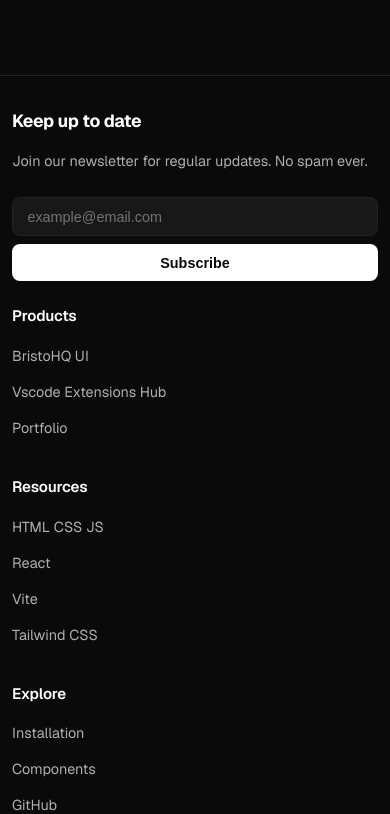
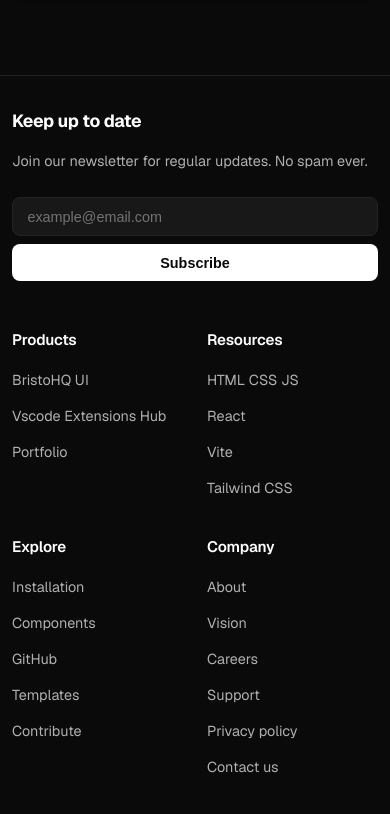
Before and after one commit to ig-imanish/bristohq-ui-page, a React (Vite) app: page / in a window 390 px wide. Shown: the part 2110-2924 px from the top of the page. Built offline with nearby package versions, Linux system fonts and the light colour scheme; no server answers.

Commit message:
fix: fix the footer-section

```diff
--- a/src/components/footer/Footer.css
+++ b/src/components/footer/Footer.css
@@ -173,13 +173,16 @@
   }
 
   .footer-content {
-    grid-template-columns: 1fr;
+    display: grid;
+    grid-template-columns: 1fr 1fr;
     gap: 2rem;
     margin-bottom: 2rem;
   }
 
   .footer-section.newsletter {
+    grid-column: 1 / span 2;
     order: -1;
+    margin-bottom: 1.5rem;
   }
 
   .input-group {
```
Also changed, not shown: src/pages/Docs.tsx (added).
